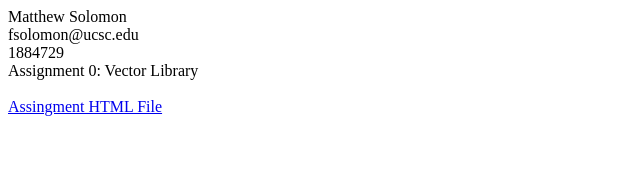
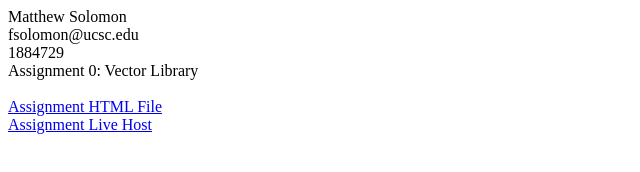
Before and after one commit to AQUAiTE/CSE160-Assignments, a plain HTML site: page Asgn0/features.html in a window 1280 px wide. Shown: the whole page, without its empty margins (0-640 px from the left). Drawn offline with Linux system fonts and the light colour scheme.

Commit message:
Final version

```diff
--- a/Asgn0/features.html
+++ b/Asgn0/features.html
@@ -14,7 +14,8 @@
         Assignment 0: Vector Library
         <br>
         <br>
-        <a href="index.html">Assingment HTML File</a>
+        <a href="index.html">Assignment HTML File</a>
         <br>
+        <a href="https://aquaite.github.io/CSE160_Assignments/Asgn0/">Assignment Live Host</a>
     </body>
 </html>
```
